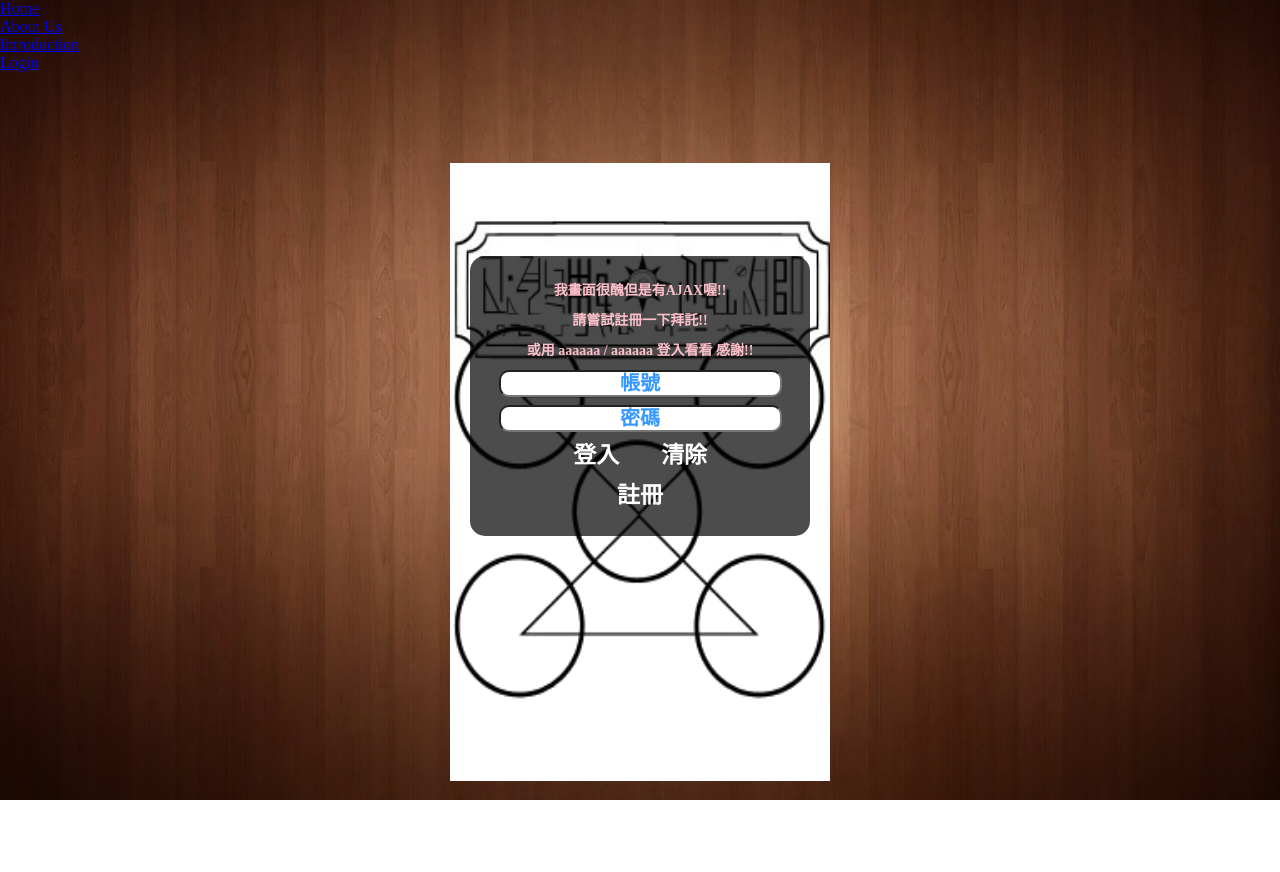
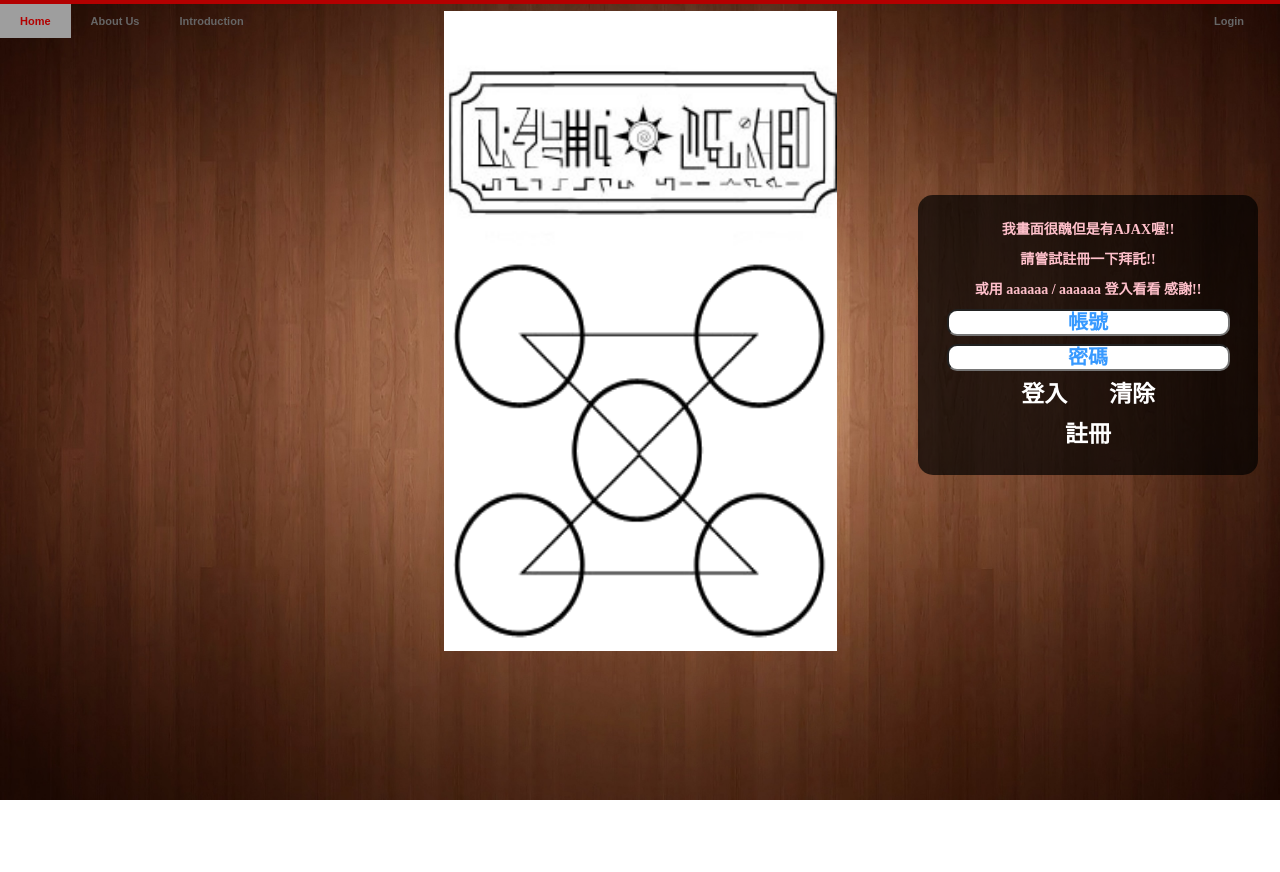
Before and after one commit to NKCUPLAN/PlanIt, a PHP site: page / in a window 1280 px wide. After the commit the page ends 800 px from the top, so only its background shows below. Run offline with PHP 8.4, Linux system fonts and the light colour scheme; grey boxes are pictures that could not be loaded.

Commit message:
final update

```diff
--- a/css/bookblock.css
+++ b/css/bookblock.css
@@ -1,5 +1,5 @@
 .bb-bookblock {
-	width: 800px;
+	width: 890px;
 	height: 580px;
 	margin: 0 auto;
 	position: relative;
--- a/css/layout_book.css
+++ b/css/layout_book.css
@@ -1,19 +1,20 @@
 .page_left{
 	position: absolute;
 	left: 0;
+	background: url(../img/paper.jpg) 0 0;
 }
 
 .page_right{
 	position: absolute;
 	right: 0;
 	top: 0;
+	background: url(../img/paper.jpg) -50em 0;
 }
 
 .page_right, .page_left{
 	height: 100%;
 	width: 50%;
 
-	background: #F2E7AD;
 }
 
 .page_left .title{
--- a/css/layout_index.css
+++ b/css/layout_index.css
@@ -103,7 +91,7 @@ aside #aside_contents #new_plan{
 article{
 	position: relative;
 	left: 0;
-	top: 0;
+	top: -2rem;
 
 	height: 100%;
 	width: 100%;
@@ -132,8 +131,8 @@ article{
 	position: relative;
 	margin: 0 auto;
 	text-align: center;
-	height: 100%;
-	width: 380px;
+	top :0,5rem;
+	height: 40rem;
 	background: url(../img/book_base.jpg) no-repeat;
 	background-size: contain;
 	background-position: center center;
@@ -150,6 +149,7 @@ article{
 	position: relative;
 	top: -200px;
 	width: 300px;
+	left : 28rem;
 	//margin: 0 auto;
 	background: rgba(0, 0, 0, 0.7);
 	border-radius: 15px;
@@ -241,6 +241,17 @@ article{
 	display:none;
 }
 
+/* ^^^^^^^^ BELOW IS THE CODE FOR THE MENU ^^^^^^^^^^ */
+#stylefour{position:relative;display:block;height:39px;font-size:11px;font-weight:bold;background:transparent repeat-x top left;font-family:Arial,Verdana,Helvitica,sans-serif;border-top:4px solid #B30000;}
+#stylefour ul{margin:0;padding:0;list-style-type:none;width:auto;}
+#stylefour ul li{display:block;float:left;margin:0;}
+#stylefour ul li a{display:block;float:left;color:#666;text-decoration:none;padding:11px 20px 0 20px;height:23px;background:transparent no-repeat top right;}
+#stylefour ul li a:hover,#stylefour ul li a.current{color:#B30000;background:#fff url(img/bgON1.gif) no-repeat top right;}
+#login_menu{position:fixed;right:1rem;}
+/* ^^^^^^^^ ABOVE IS THE CODE FOR THE MENU ^^^^^^^^^^ */
+
 #hint{
 	color: pink;
 }
+
+html { font-size:100% }
--- a/jQuery/jQuery_index.js
+++ b/jQuery/jQuery_index.js
@@ -8,6 +8,8 @@ var current_page = 1;
 
 $(document).ready(function(){
 	initialCSS();
+
+
 
     $('#aside_switch').click(function(){
     	if(hide_aside){
@@ -181,7 +183,7 @@ var AdjustBookSize = function(){
 
     if(w <= 1200){
     	$('aside').css('right', -$('#aside_contents').width());
-		//$('#book').css('width', 760);
+		//$('#book').css('width', 890);
 		//$('#book').css('height', 580);
 		$('#book').css('marginTop', 0.05 * h);
 		$('#book').css('marginBottom', 0.05 * h);
@@ -190,7 +192,7 @@ var AdjustBookSize = function(){
 	else{
 		$('aside').css('right', 0);
 		w = w - $('aside').width();
-		//$('#book').css('width', 760);
+		//$('#book').css('width', 890);
 		//$('#book').css('height', 580);
 		$('#book').css('marginTop', 0.5 * (h - $('#book').height()));
 		$('#book').css('marginBottom', 0.5 * (h - $('#book').height()));
```
Also changed, not shown: other parts of css/layout_index.css (+13 -14 lines).
